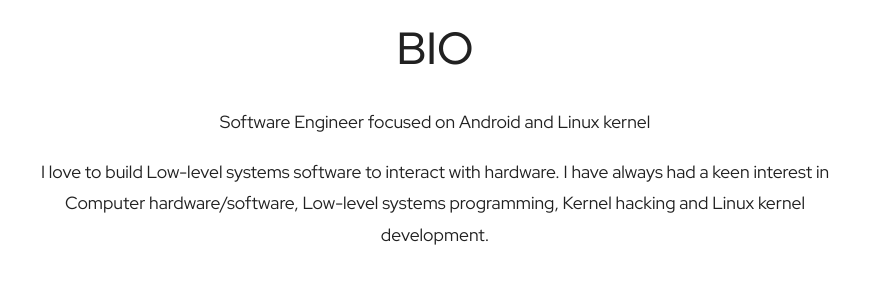
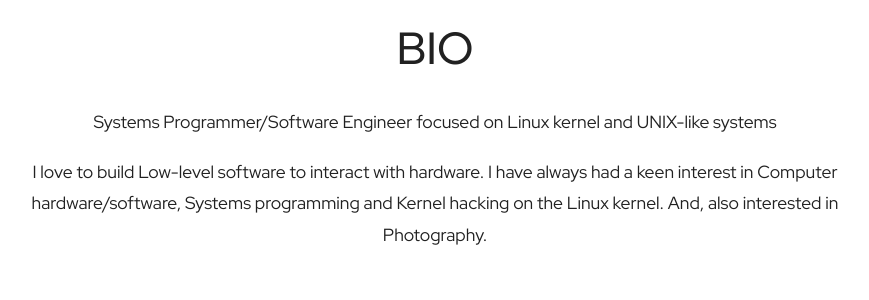
Before and after one commit to zawzaww/zawzaww.github.io, a Jekyll site: the page built from about.html, in a window 1280 px wide and 900 px high, scrolled down 457 px, cut to the strip 150-461 px from the top of the window. Shown: the top 300 px of the strip, without its empty margins (205-1074 px from the left). Built offline with Jekyll 4.4.1, drawn with Linux system fonts in a browser that asks for light colours; some web fonts are replaced; some of the changed text lies outside the part shown.

Commit message:
config: about.html: Updat site desc and fixes in about page

```diff
--- a/_config.yml
+++ b/_config.yml
@@ -1,7 +1,7 @@
 # Site Title Name
 title: "Zaw Zaw"
 # Site Description
-description: "Zaw Zaw's Homepage and Personal Website"
+description: "ZAW's Homepage and Personal Website"
 
 # Jekyll plugins
 plugins:
--- a/about.html
+++ b/about.html
@@ -6,9 +6,9 @@
 
 <p align="center"><img src="https://s20.postimg.cc/g9j3jkr8t/about-me.png" width="30%" height="30%" /></p>
 <h1 align="center">BIO</h1>
-<p align="center">Software Engineer focused on Android and Linux kernel</p>
-<p align="center">I love to build Low-level systems software to interact with hardware. I have always had a keen interest in Computer hardware/software,
-Low-level systems programming, Kernel hacking and Linux kernel development.</p>
+<p align="center">Systems Programmer/Software Engineer focused on Linux kernel and UNIX-like systems</p>
+<p align="center">I love to build Low-level software to interact with hardware. I have always had a keen interest in Computer hardware/software,
+Systems programming and Kernel hacking on the Linux kernel. And, also interested in Photography.</p>
 <br>
 
 <hr>
@@ -38,4 +38,4 @@
 
 <p align="center"><img src="https://s20.postimg.cc/bp6kfwg7x/interest.png" width="30%" height="30%" /></p>
 <h1 align="center">INTERESTS</h1>
-<p align="center">Computer Science, Computer Architecture and Organization, Systems Programming, Embedded Systems, Kernel Hacking, UNIX-like Operating Systems, Linux Kernel Development, Music, Phtotography, Sharing and Writing.</p>
+<p align="center">Computer Science, Computer Engineering, Systems Programming, Embedded Systems, UNIX-like Operating Systems, Kernel Hacking, Linux Kernel Development, Music, Phtotography, Sharing and Writing.</p>
```
